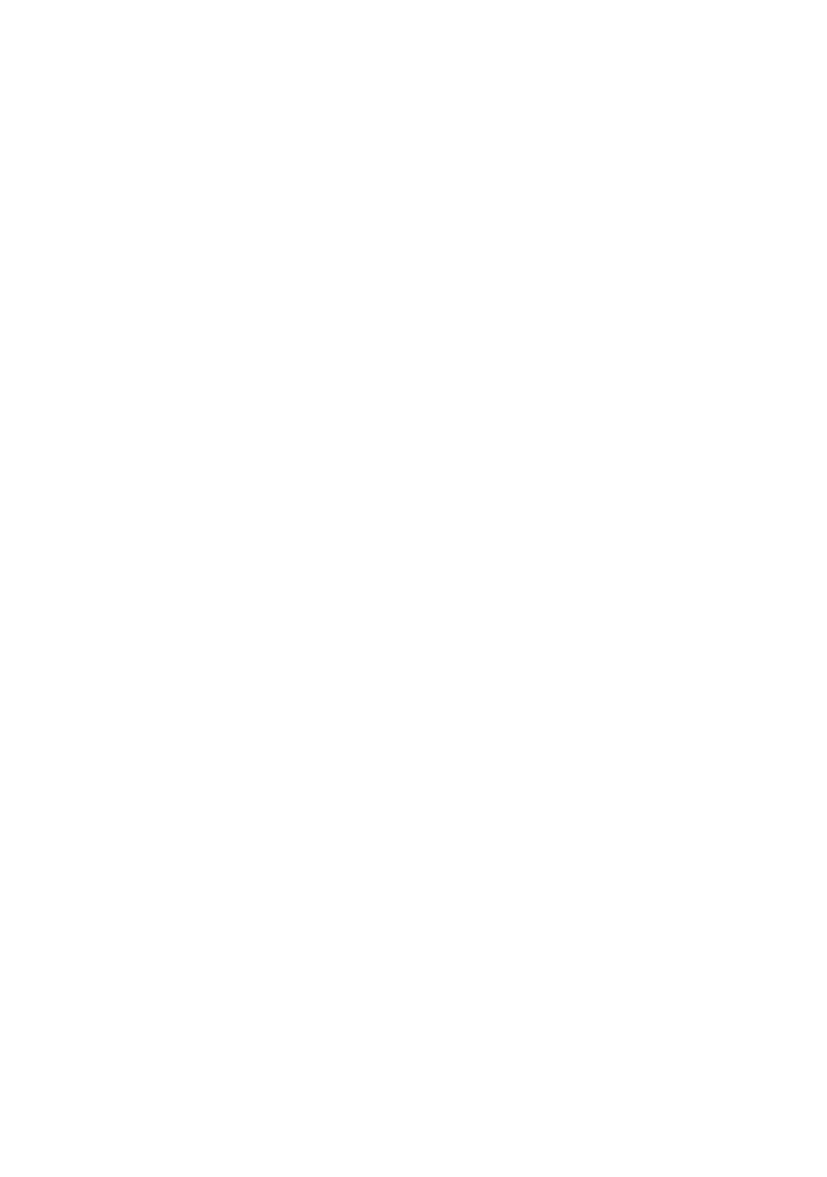
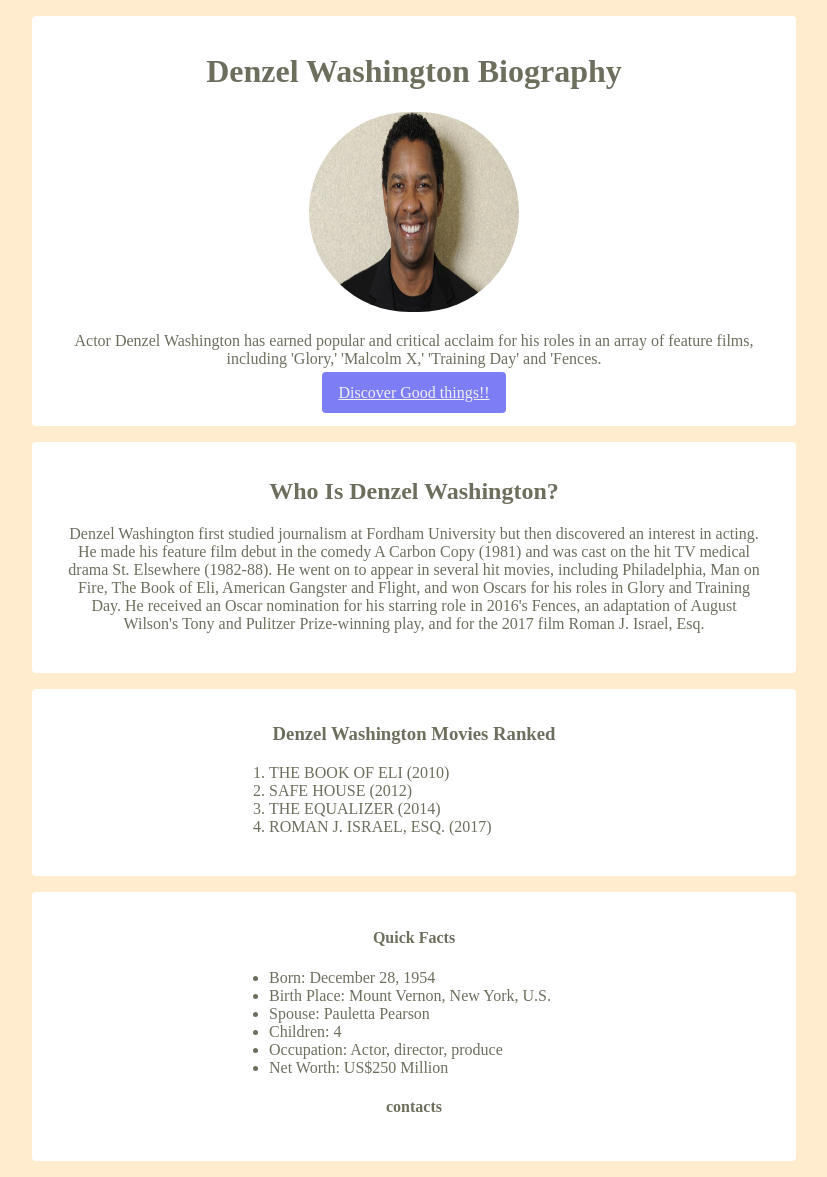
Before and after one commit to Matiyas8/personal-page, a plain HTML site: page index.html in a window 1280 px wide. Shown: the whole page, without its empty margins (226-1053 px from the left). Before the commit the page ends 800 px from the top, so only its background shows below. Drawn offline with Linux system fonts and the light colour scheme.

```diff
--- a/index.html
+++ b/index.html
@@ -0,0 +1,62 @@
+<!DOCTYPE html>
+<html lang="en">
+
+<head>
+  <meta charset="UTF-8">
+  <meta http-equiv="X-UA-Compatible" content="IE=edge">
+  <meta name="viewport" content="width=, initial-scale=1.0">
+  <title>Denzel Washington</title>
+  <link rel="stylesheet" href="styles2.css">
+
+
+</head>
+
+<body>
+  <div class="info">
+    <h1>Denzel Washington Biography </h1>
+    <img src="images/Denzel.jpg" alt="Denzel Picture">
+    <p>Actor Denzel Washington has earned popular and critical acclaim for his roles in an array of feature films,
+      including
+      'Glory,' 'Malcolm X,' 'Training Day' and 'Fences.</p>
+    <a href="https://www.google.com/?gws_rd=ssl" class="btn btn-blue">Discover Good things!!</a>
+  </div>
+  <div class="introduction">
+    <h2>Who Is Denzel Washington?</h2>
+    <p>Denzel Washington first studied journalism at Fordham University but then discovered an interest in acting. He
+      made his
+      feature film debut in the comedy A Carbon Copy (1981) and was cast on the hit TV medical drama St. Elsewhere
+      (1982-88).
+      He went on to appear in several hit movies, including Philadelphia, Man on Fire, The Book of Eli, American
+      Gangster and
+      Flight, and won Oscars for his roles in Glory and Training Day. He received an Oscar nomination for his starring
+      role in
+      2016's Fences, an adaptation of August Wilson's Tony and Pulitzer Prize-winning play, and for the 2017 film Roman
+      J.
+      Israel, Esq. </p>
+  </div>
+  <div class="Movies">
+    <h3> Denzel Washington Movies Ranked</h3>
+    <ol>
+      <li>THE BOOK OF ELI (2010)</li>
+      <li>SAFE HOUSE (2012)</li>
+      <li>THE EQUALIZER (2014)</li>
+      <li>ROMAN J. ISRAEL, ESQ. (2017)</li>
+
+    </ol>
+  </div>
+  <div class="Facts">
+    <h4>Quick Facts</h4>
+    <ul>
+      <li>Born: December 28, 1954</li>
+      <li>Birth Place: Mount Vernon, New York, U.S.</li>
+      <li>Spouse: Pauletta Pearson</li>
+      <li>Children: 4</li>
+      <li>Occupation: Actor, director, produce</li>
+      <li>Net Worth: US$250 Million</li>
+    </ul>
+    <h4>contacts <ul class="list-inline" facebook twitter whatsup></ul>
+    </h4>
+  </div>
+</body>
+
+</html>
--- a/style.css
+++ b/style.css
@@ -0,0 +1,7 @@
+*{
+}
+body{
+    background-color: rgb(51, 58, 34);
+    text-align: left;
+
+}
--- a/styles2.css
+++ b/styles2.css
@@ -0,0 +1,57 @@
+body{
+    color: rgb(110, 110, 94);
+    background-color: blanchedalmond;
+    background-size: cover;
+    text-align: center;
+}
+
+img{
+    width: 210px;
+    height: 200px;
+    border-radius: 100px;
+
+}
+   .btn-blue{ background-color: rgb(125, 125, 246);
+    color: rgb(240, 240, 240);}
+    .btn {
+    padding: 12px 16px;
+    border-radius: 4px;
+}
+
+.info{
+    background-color: white;
+    padding: 16px 32px 24px 32px;
+    width: 700px;
+    margin: 16px auto;
+    border-radius: 4px;
+    text-align: center;
+}
+.introduction{
+    background-color: white;
+    padding: 16px 32px 24px 32px;
+    width: 700px;
+    margin: 16px auto;
+    border-radius: 4px;
+    text-align: center;
+}
+.Movies {
+    background-color: white;
+    padding: 16px 32px 24px 32px;
+    width: 700px;
+    margin: 16px auto;
+    border-radius: 4px;
+    text-align: center;
+}
+.Facts {
+    background-color: white;
+    padding: 16px 32px 24px 32px;
+    width: 700px;
+    margin: 16px auto;
+    border-radius: 4px;
+    text-align: center;
+}
+li {
+    text-align:left;
+    width: 50%;
+    margin: 0 auto;
+}
```
Also changed, not shown: mine.html (+4 -2 lines), images/Denzel.jpg (added), 1 other file.
